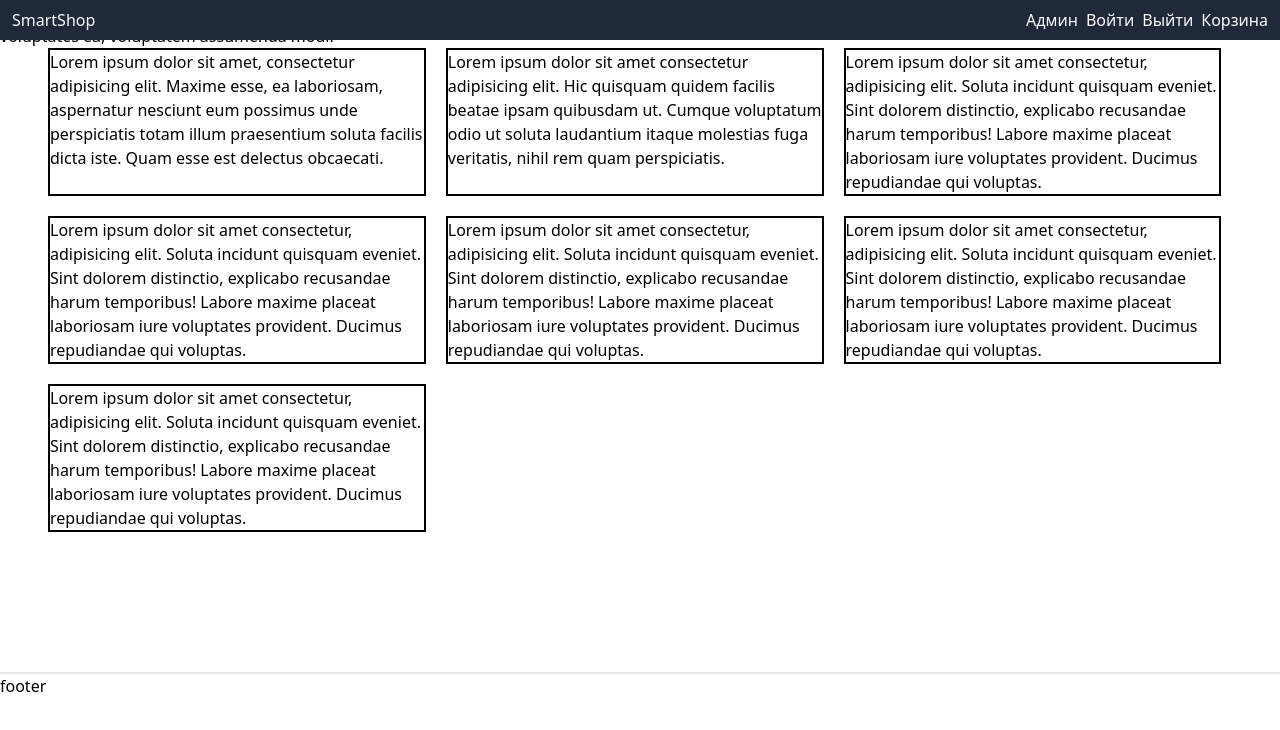
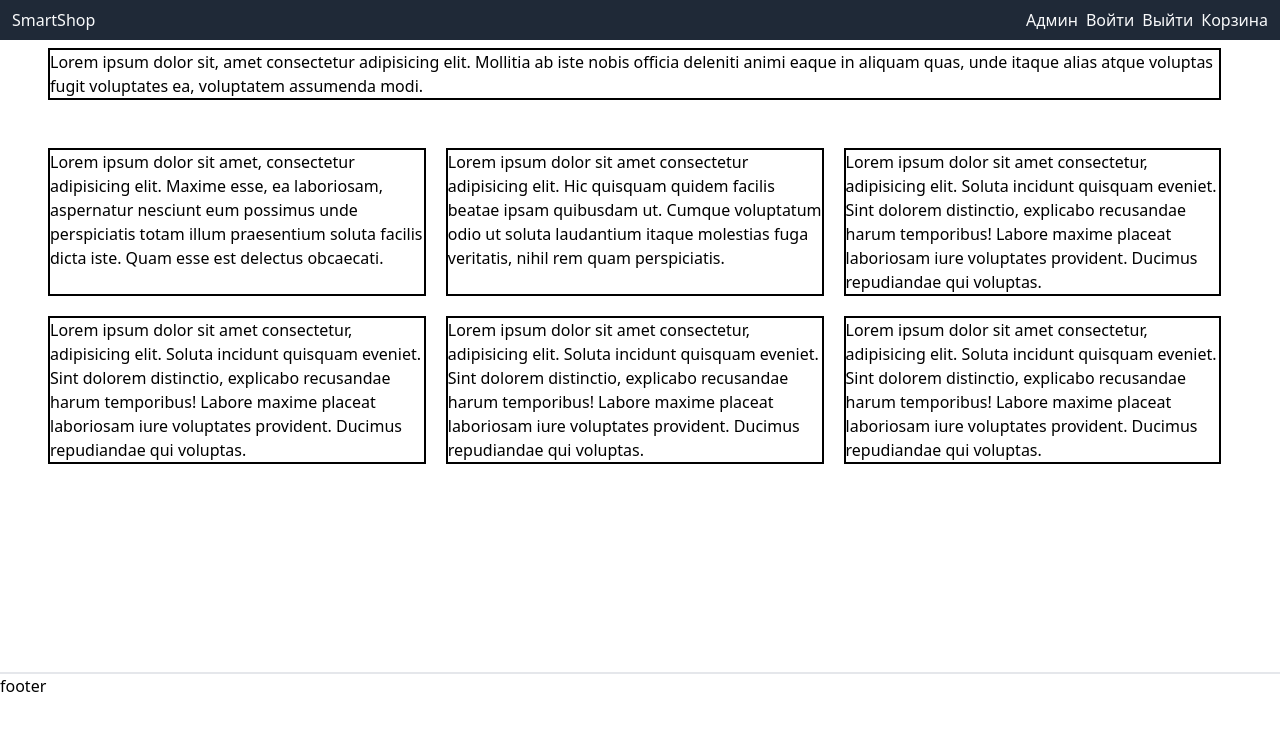
Before and after one commit to f-kurdan/SmartShop, a Next.js app in the folder online-store/client/: page / in a window 1280 px wide. Shown: the top 730 px of the page. Built offline with nearby package versions, Linux system fonts and the light colour scheme.

Commit message:
Update main page layout

```diff
--- a/online-store/client/src/app/layout.tsx
+++ b/online-store/client/src/app/layout.tsx
@@ -1,6 +1,6 @@
 import './globals.css'
 import { Inter } from 'next/font/google'
-import Header from '../components/header'
+import Navbar from '../components/navbar'
 import Footer from '@/components/footer'
 
 
@@ -13,11 +13,11 @@ export default function RootLayout({
     <html lang="en">
       <head>
         <title>SmartShop</title>
-        <meta name="description" content={"Магазин смартфонов, планшетов, ноутбуков"} />
+        <meta name="description" content={"Магазин смартфонов, планшетов, ноутбуков b других гаджетов"} />
       </head>
       <body>
-        <Header />
         <main>
+        <Navbar />
           {children}
         </main>
         <Footer />
--- a/online-store/client/src/components/banner.tsx
+++ b/online-store/client/src/components/banner.tsx
@@ -2,7 +2,7 @@ import React from 'react'
 
 const Banner = () => {
   return (
-    <div className='relative '> Lorem ipsum dolor sit, amet consectetur adipisicing elit. Mollitia ab iste nobis officia deleniti animi eaque in aliquam quas, unde itaque alias atque voluptas fugit voluptates ea, voluptatem assumenda modi.</div>
+    <div className='relative mt-12 w-11/12 mx-12 border-2 border-solid border-black'> Lorem ipsum dolor sit, amet consectetur adipisicing elit. Mollitia ab iste nobis officia deleniti animi eaque in aliquam quas, unde itaque alias atque voluptas fugit voluptates ea, voluptatem assumenda modi.</div>
   )
 }
 
--- a/online-store/client/src/components/categories.tsx
+++ b/online-store/client/src/components/categories.tsx
@@ -2,10 +2,9 @@ import React from 'react'
 
 const Categories = () => {
   return (
-    <div className='grid grid-cols-3 gap-5 w-11/12 mx-12 relative '>
+    <div className='grid grid-cols-3 gap-5 w-11/12 mx-12 mt-12 relative '>
       <div className='border-2 border-solid border-black' >Lorem ipsum dolor sit amet, consectetur adipisicing elit. Maxime esse, ea laboriosam, aspernatur nesciunt eum possimus unde perspiciatis totam illum praesentium soluta facilis dicta iste. Quam esse est delectus obcaecati.</div>
       <div className='border-2 border-solid border-black' >Lorem ipsum dolor sit amet consectetur adipisicing elit. Hic quisquam quidem facilis beatae ipsam quibusdam ut. Cumque voluptatum odio ut soluta laudantium itaque molestias fuga veritatis, nihil rem quam perspiciatis.</div>
-      <div className='border-2 border-solid border-black' >Lorem ipsum dolor sit amet consectetur, adipisicing elit. Soluta incidunt quisquam eveniet. Sint dolorem distinctio, explicabo recusandae harum temporibus! Labore maxime placeat laboriosam iure voluptates provident. Ducimus repudiandae qui voluptas.</div>
       <div className='border-2 border-solid border-black' >Lorem ipsum dolor sit amet consectetur, adipisicing elit. Soluta incidunt quisquam eveniet. Sint dolorem distinctio, explicabo recusandae harum temporibus! Labore maxime placeat laboriosam iure voluptates provident. Ducimus repudiandae qui voluptas.</div>
       <div className='border-2 border-solid border-black' >Lorem ipsum dolor sit amet consectetur, adipisicing elit. Soluta incidunt quisquam eveniet. Sint dolorem distinctio, explicabo recusandae harum temporibus! Labore maxime placeat laboriosam iure voluptates provident. Ducimus repudiandae qui voluptas.</div>
       <div className='border-2 border-solid border-black' >Lorem ipsum dolor sit amet consectetur, adipisicing elit. Soluta incidunt quisquam eveniet. Sint dolorem distinctio, explicabo recusandae harum temporibus! Labore maxime placeat laboriosam iure voluptates provident. Ducimus repudiandae qui voluptas.</div>
--- a/online-store/client/src/components/header.jsx
+++ b/online-store/client/src/components/navbar.jsx
@@ -1,8 +1,8 @@
 import React from 'react'
 
-const Header = () => {
+const Navbar = () => {
     return (
-        <div className="fixed p-2 flex flex-row align-middle border-solid w-full h-auto bg-gray-800 z-10">
+        <div className="fixed top-0 p-2 flex flex-row align-middle border-solid w-full h-auto bg-gray-800 z-10">
             <h3 className='text-gray-50 px-1'>SmartShop</h3>
             <div className='absolute right-2 flex flex-row justify-items-end'>
                 <h3 className='text-gray-50 px-1'>Админ</h3>
@@ -14,4 +14,4 @@ const Header = () => {
     )
 }
 
-export default Header;
+export default Navbar;
```
